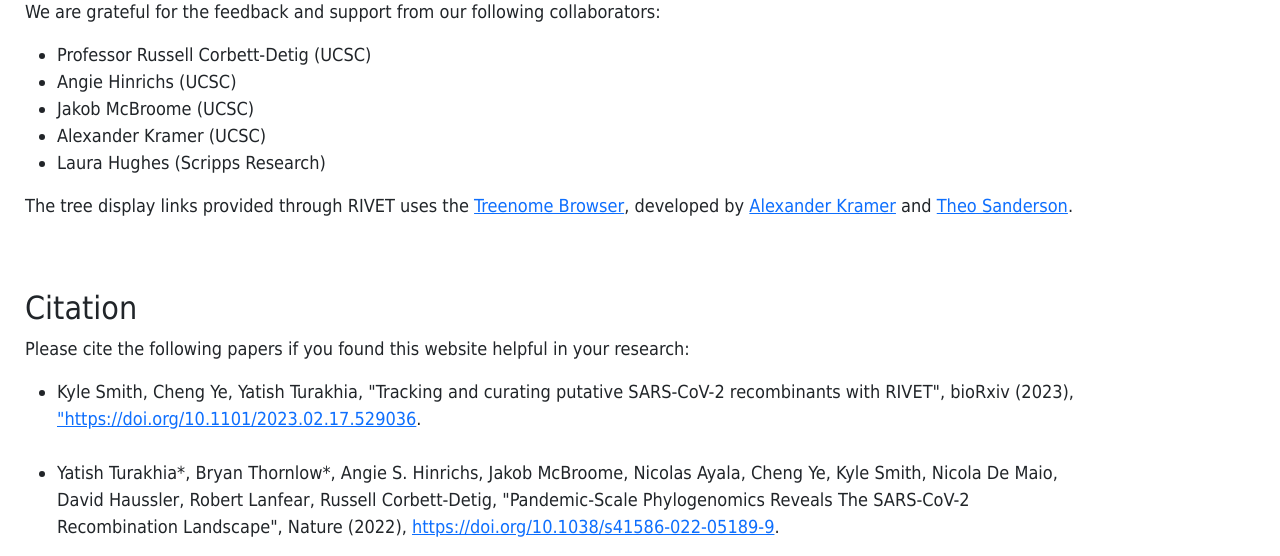
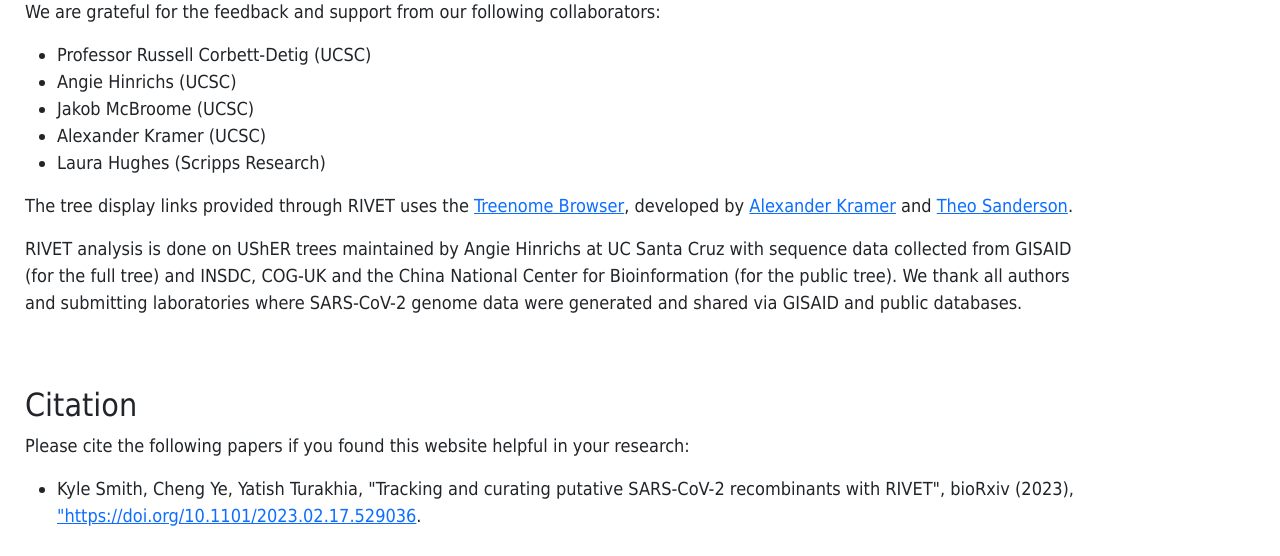
Before and after one commit to TurakhiaLab/rivet, a Flask app: page /about in a window 1280 px wide; the page is wider, and only the part inside the window is pictured. Shown: the part 1899-2455 px from the top of that part. Run offline with Flask 3, Linux system fonts and the light colour scheme; parts of the project's set-up code (start-up, migrations or seed data) failed here and were passed over; some libraries are stand-ins or nearby versions.

Commit message:
updated about page acknowledgments

```diff
--- a/templates/getting_started.html
+++ b/templates/getting_started.html
@@ -112,6 +112,8 @@
 
                 <p>The tree display links provided through RIVET uses the <a href="https://taxonium.org/?backend=https%3A%2F%2Fapi.cov2tree.org&treenomeEnabled=true">Treenome Browser</a>, developed by <a href="https://github.com/amkram">Alexander Kramer</a> and <a href="https://github.com/theosanderson">Theo Sanderson</a>. </p>
 
+                <p> RIVET analysis is done on UShER trees maintained by Angie Hinrichs at UC Santa Cruz with sequence data collected from GISAID (for the full tree) and INSDC, COG-UK and the China National Center for Bioinformation (for the public tree). We thank all authors and submitting laboratories where SARS-CoV-2 genome data were generated and shared via GISAID and public databases.
+								</p>
 
                 <br><br>
                 <h2 id="citation">Citation</h2>
```
